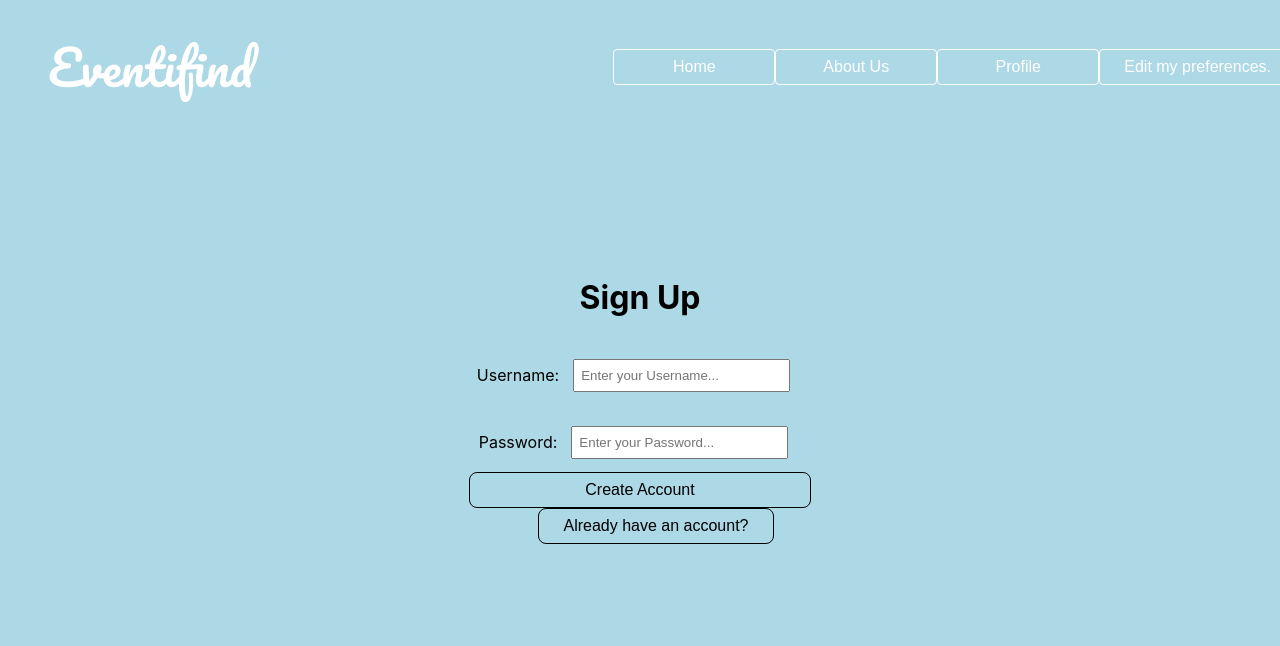
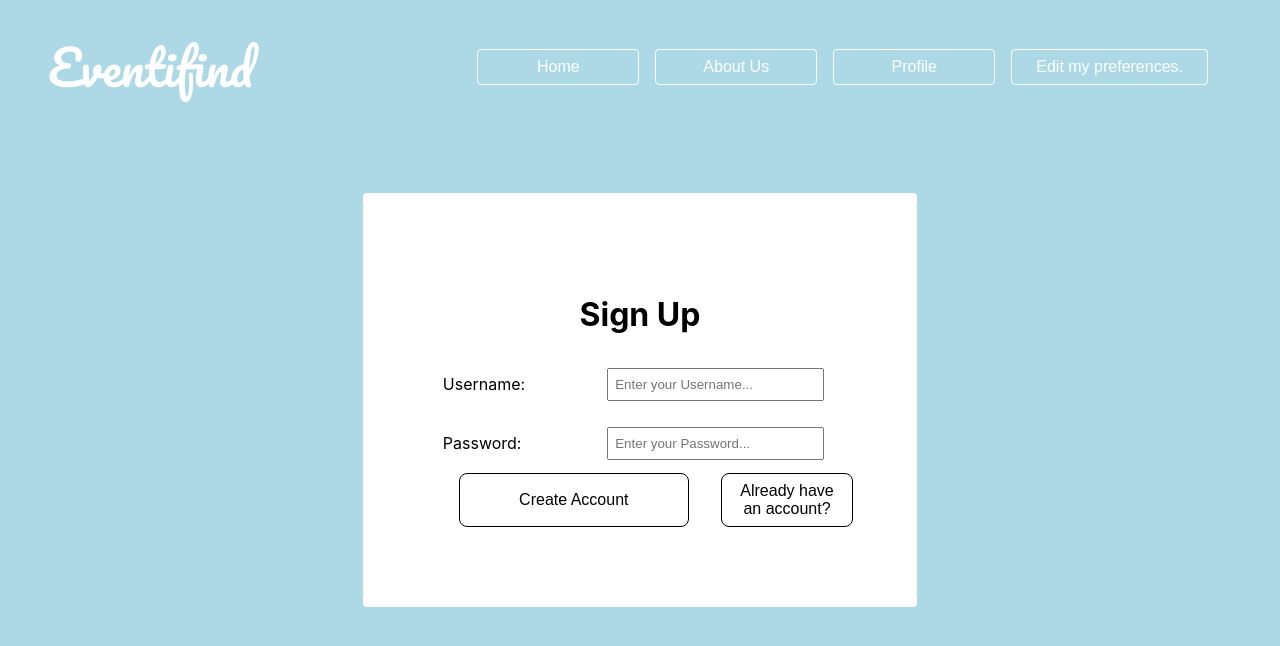
Before and after one commit to Nevnet99/Hack100, a React (Create React App) app: page /SignUp in a window 1280 px wide. Shown: the top 646 px of the page. Built offline with nearby package versions, Linux system fonts and the light colour scheme.

Commit message:
fixed nav and signup

```diff
--- a/src/components/Signup.jsx
+++ b/src/components/Signup.jsx
@@ -44,10 +44,14 @@ function Signup() {
             onChange={handleChange}
           />
         </label>
-        <button className="button" onClick={handleSubmit}>Create Account</button>
-        <Link to="/Login">
-          <button className="button">Already have an account?</button>
-        </Link>
+        <div className="signupButtons">
+          <button className="button" onClick={handleSubmit}>
+            Create Account
+          </button>
+          <Link to="/Login">
+            <button className="button">Already have an account?</button>
+          </Link>
+        </div>
       </div>
     </div>
   );
--- a/src/styles/Navbar.css
+++ b/src/styles/Navbar.css
@@ -13,6 +13,10 @@
   display: flex;
   justify-content: center;
   align-items: center;
+  margin-right: 5em;
+}
+.ListOfButtons * {
+  margin: 0.5em;
 }
 
 .custom-button {
--- a/src/styles/Signup.css
+++ b/src/styles/Signup.css
@@ -13,7 +13,6 @@
   justify-content: space-between;
   align-items: center;
   font-size: 1em;
-  padding: 0.5em;
   min-width: 300px;
 }
 .usernameInput > input {
@@ -22,8 +21,9 @@
 
 .passwordInput {
   display: flex;
-  justify-content: center;
+  justify-content: space-between;
   align-items: center;
+
   font-size: 1em;
 }
 
@@ -37,10 +37,15 @@
   border-radius: 4px;
   min-height: 30vh;
   display: flex;
-  justify-content: center;
-  align-items: center;
+  justify-content: flex-start;
   flex-direction: column;
+  background: white;
+  text-align: center;
 }
 .button {
   background: none;
 }
+.signupButtons {
+  display: flex;
+  justify-content: space-evenly;
+}
```
